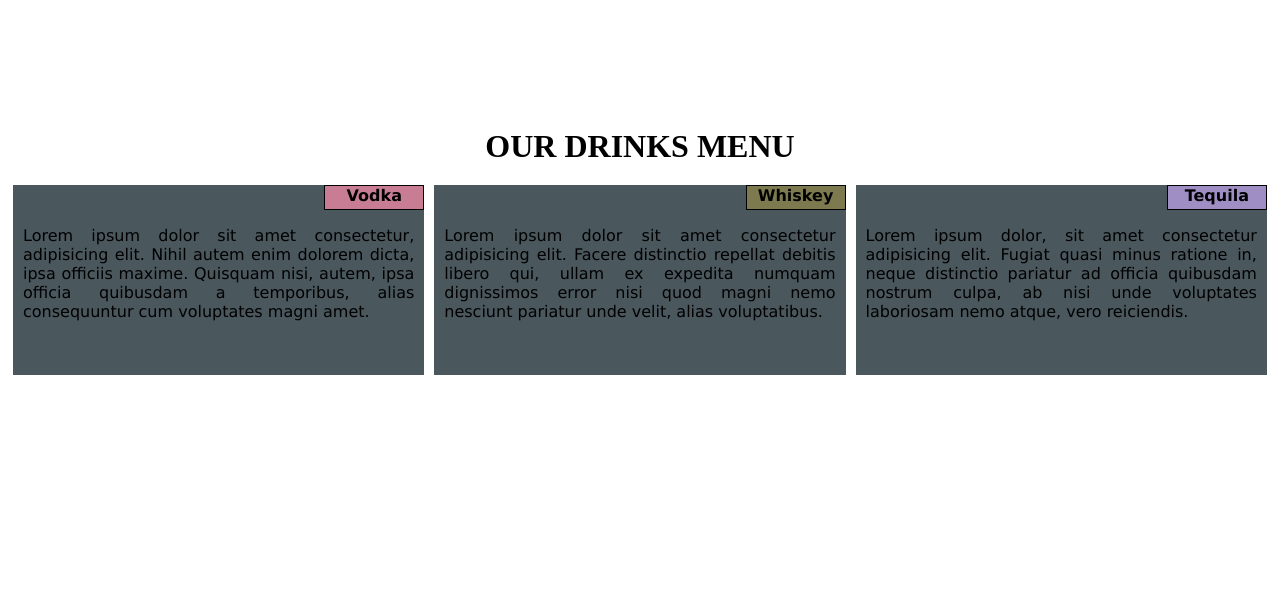
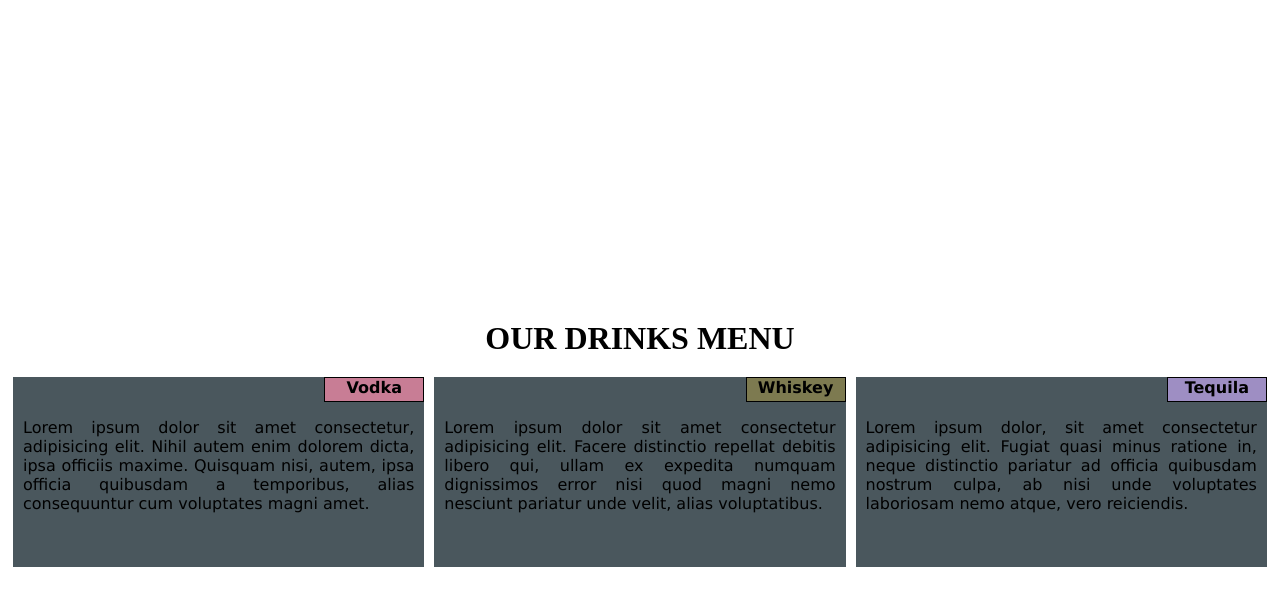
Before and after one commit to festwiz/coursera, a plain HTML site: page module2-solution/index.html in a window 1280 px wide. Drawn offline with Linux system fonts and the light colour scheme.

Commit message:
Update style.css

```diff
--- a/module2-solution/style.css
+++ b/module2-solution/style.css
@@ -6,8 +6,8 @@ div {
 }
 
 body {
-  margin-top: 10%;
-  margin-bottom: 25%;
+  margin-top: 25%;
+/*   margin-bottom: 25%; */
 }
 
 h1 {
```
